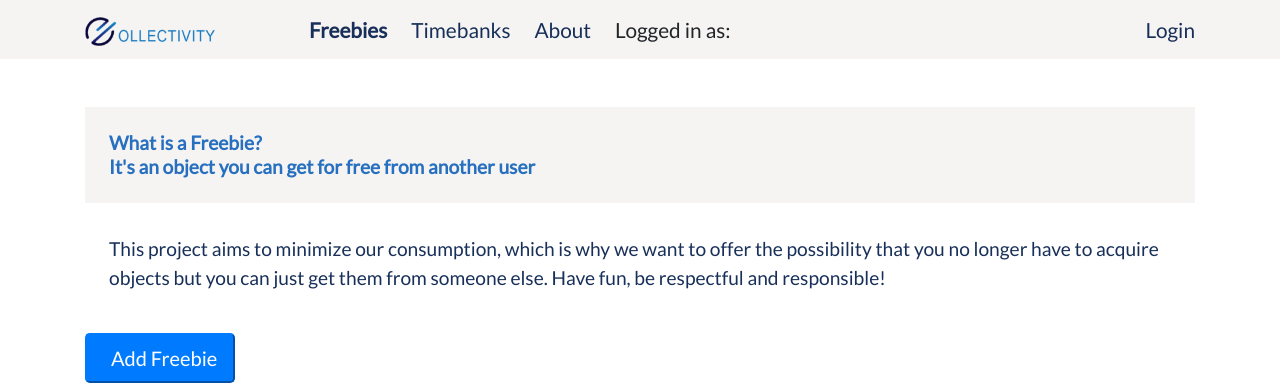
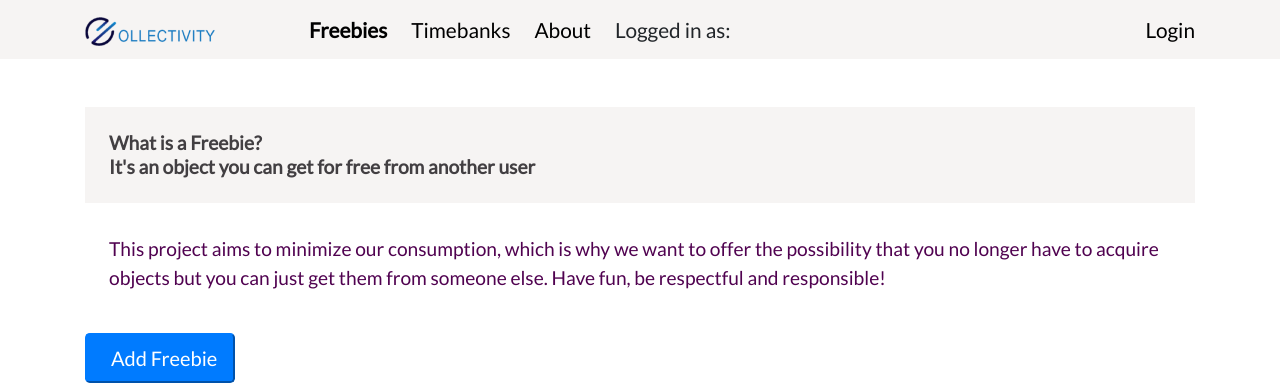
Before and after one commit to Klarala13/collectivity, a React (Create React App) app in the folder frontend/: page /freebies in a window 1280 px wide. Shown: the top 385 px of the page. Built offline with nearby package versions, Linux system fonts and the light colour scheme; no server answers.

Commit message:
color changes

```diff
--- a/frontend/src/css/About.css
+++ b/frontend/src/css/About.css
@@ -1,4 +1,4 @@
-@import url('https://fonts.googleapis.com/css?family=Questrial');
+@import url("https://fonts.googleapis.com/css?family=Questrial");
 /* Global Styles */
 /* body {
   margin: 1rem;
@@ -15,7 +15,7 @@ h2 {
   font-weight: bold;
   padding-top: 5%;
   padding-bottom: 2%;
-  color: #276fbf;
+  color: #423d42;
   text-decoration: none !important;
 }
 
@@ -32,6 +32,6 @@ h2 {
 }
 
 .nav a {
-  color: #183059 !important;
+  color: rgb(80, 2, 80);
   text-decoration: none;
 }
--- a/frontend/src/css/style.css
+++ b/frontend/src/css/style.css
@@ -17,7 +17,7 @@ h2 {
   text-align: center;
   font-weight: bold;
   padding-bottom: 1%;
-  color: #276fbf;
+  color: rgb(80, 2, 80);
   text-decoration: none !important;
 }
 p {
@@ -67,7 +67,7 @@ h2 {
 }
 
 .nav a {
-  color: #183059 !important;
+  color: black !important;
   text-decoration: none;
 }
 
@@ -82,7 +82,7 @@ h2 {
 /* TimeBank */
 .timeBank {
   background-color: #f6f4f3;
-  color: #183059;
+  color: rgb(80, 2, 80);
   font-size: 1.5em;
   padding-top: 5rem;
   padding-bottom: 5rem;
@@ -103,12 +103,12 @@ h2.timeBank {
   font-weight: bold;
   line-height: 1.5rem;
   padding: 1.5rem;
-  color: #276fbf;
+  color: rgb(66, 63, 66);
 }
 p.text-left {
   font-size: 1.2rem;
   padding: 1.5rem;
-  color: #183059;
+  color: rgb(80, 2, 80);
 }
 .skill-board {
   display: inline-block;
@@ -191,7 +191,7 @@ p.text-left {
   transform: scaleX(1);
 }
 .address a {
-  color: #529ef5;
+  color: #f052f5;
 }
 .address a:hover {
   color: white !important;
```
Also changed, not shown: frontend/src/css/_variables.scss (+4 -5 lines), 1 other file (tests, documents, lock files or other folders).
